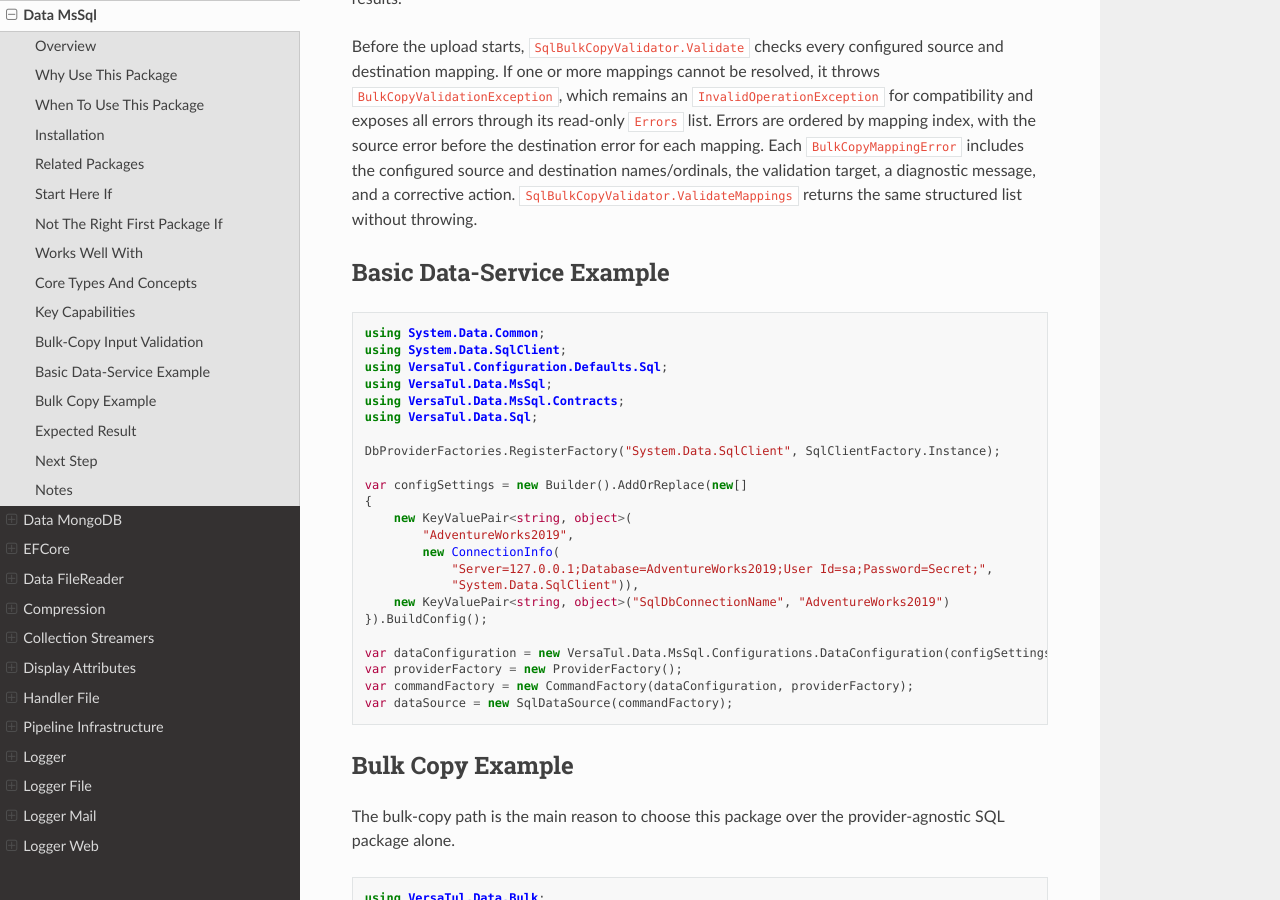
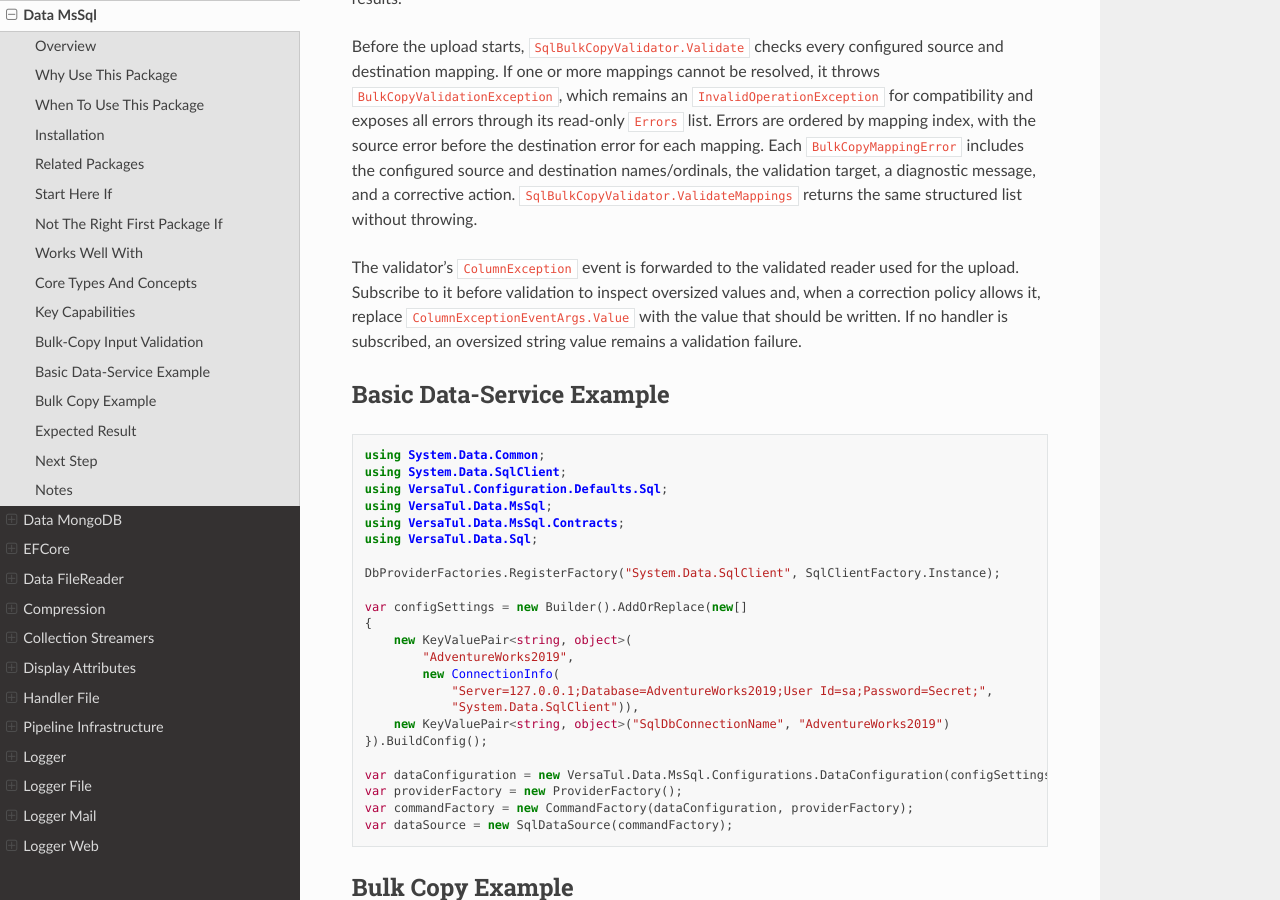
Before and after one commit to BjornWilliams/DocsVersaTul, a Sphinx documentation site: the page built from docs/source/mssql.rst, in a window 1280 px wide and 900 px high, scrolled down 3032 px. Built offline with Sphinx 7.4.7 and the Read the Docs theme 3.1.0, drawn with Linux system fonts in a browser that asks for light colours.

Commit message:
Document SQL bulk correction callbacks
AB#2961

AB#2959

```diff
--- a/docs/source/mssql.rst
+++ b/docs/source/mssql.rst
@@ -117,6 +117,8 @@ Each completed or failed copy result includes its elapsed duration. Failed resul
 
 Before the upload starts, ``SqlBulkCopyValidator.Validate`` checks every configured source and destination mapping. If one or more mappings cannot be resolved, it throws ``BulkCopyValidationException``, which remains an ``InvalidOperationException`` for compatibility and exposes all errors through its read-only ``Errors`` list. Errors are ordered by mapping index, with the source error before the destination error for each mapping. Each ``BulkCopyMappingError`` includes the configured source and destination names/ordinals, the validation target, a diagnostic message, and a corrective action. ``SqlBulkCopyValidator.ValidateMappings`` returns the same structured list without throwing.
 
+The validator's ``ColumnException`` event is forwarded to the validated reader used for the upload. Subscribe to it before validation to inspect oversized values and, when a correction policy allows it, replace ``ColumnExceptionEventArgs.Value`` with the value that should be written. If no handler is subscribed, an oversized string value remains a validation failure.
+
 Basic Data-Service Example
 --------------------------
 
```
